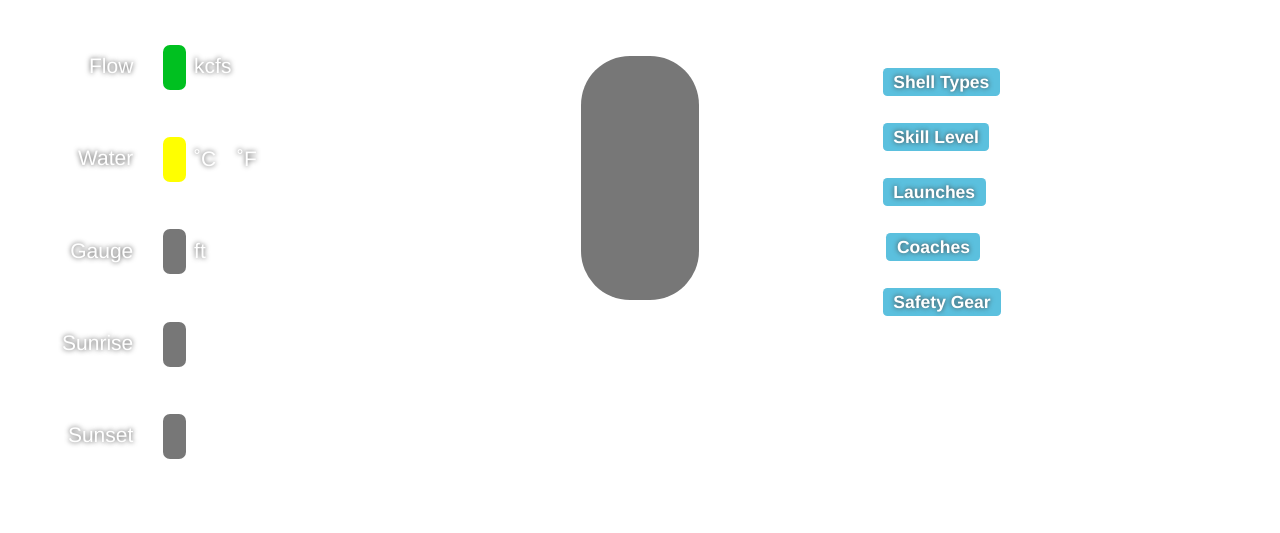
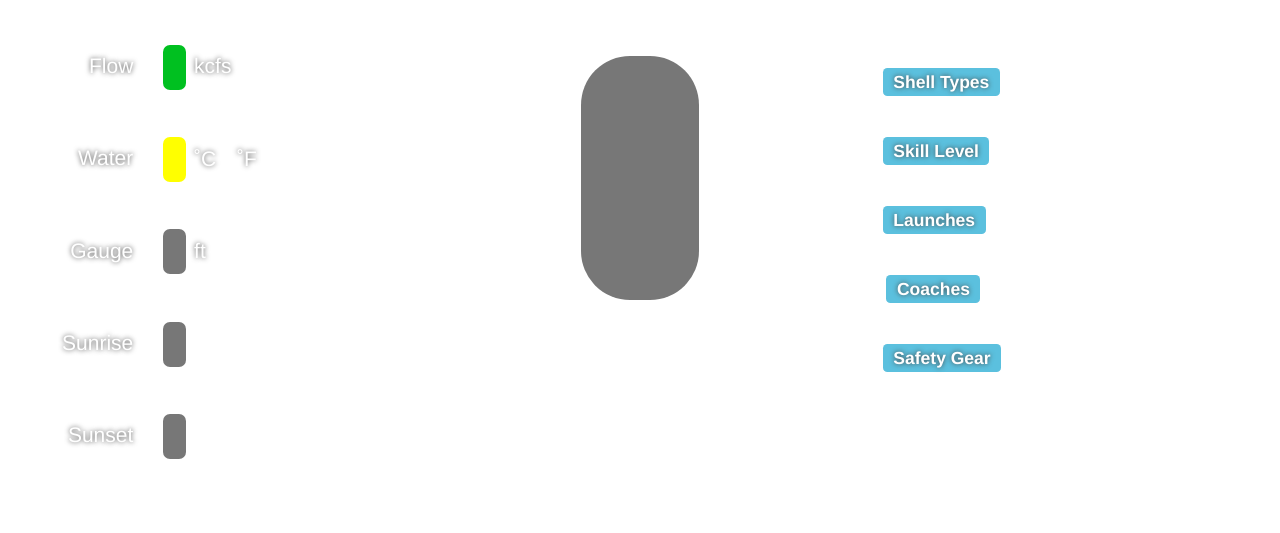
Before and after one commit to maxgarber/RiverStatusBoard, a plain HTML site: page index.html in a window 1280 px wide. Shown: the part 226-759 px from the top of the page. Drawn offline with Linux system fonts and the light colour scheme; no server answers.

Commit message:
fixed small formatting error

```diff
--- a/scripts/main.js
+++ b/scripts/main.js
@@ -11,7 +11,7 @@ let devMode = false;
 
 //	main block - declare before executing
 let main = function () {
-	// $('#attributionRow').slideUp();
+	$('#attributionRow').slideUp();
 
 	var viewModel = new AppViewModel();
 	var bindingContext = document.getElementById('koBindingContext');
--- a/styles.css
+++ b/styles.css
@@ -185,7 +185,9 @@ span.now-value-units {
 	margin-top: 2.5em;
 }
 
-.rules-value-name {}
+.rules-value-name {
+	padding-bottom: 1em;
+}
 
 .rules-value-name > span {
 	font-size: 1.25em;
@@ -194,7 +196,6 @@ span.now-value-units {
 .rules-value-value {
 	font-size: 1.25em;
 	padding-left: 0;
-	padding-top: 1em;
 }
 
 .rules-value-value > span {
```
